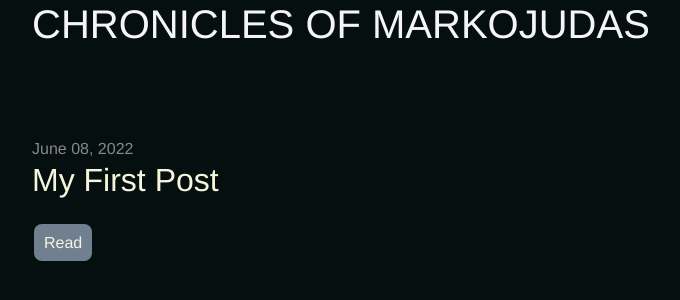
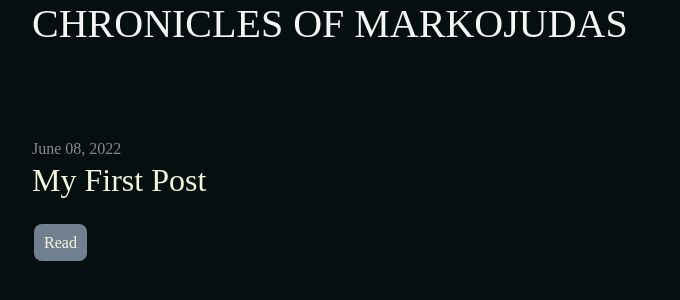
Before and after one commit to Markojudas/chronicles, a Jekyll site: the page built from index.html, in a window 1280 px wide. Shown: the top 300 px of the page, without its empty margins (53-733 px from the left). Built offline with Jekyll 4.4.1, drawn with Linux system fonts in a browser that asks for light colours; nearby versions of some CDN libraries; some web fonts are replaced.

Commit message:
changed font-family

```diff
--- a/_layouts/default.html
+++ b/_layouts/default.html
@@ -8,6 +8,7 @@
     <!-- Bootstrap 4.0 CSS -->
     <link rel="stylesheet" href="https://cdn.jsdelivr.net/npm/bootstrap@4.0.0/dist/css/bootstrap.min.css"
         integrity="sha384-Gn5384xqQ1aoWXA+058RXPxPg6fy4IWvTNh0E263XmFcJlSAwiGgFAW/dAiS6JXm" crossorigin="anonymous" />
+    <link rel="stylesheet" href="https://fonts.googleapis.com/css2?family=BIZ+UDMincho&display=swap" rel="stylesheet">
 
     <!-- JQuery first, then Popper.js, then Bootstap JS -->
     <script src="https://code.jquery.com/jquery-3.2.1.slim.min.js"
@@ -35,7 +36,7 @@
         /* padding-left: 180px;
         padding-right: 200px; */
         font-size: medium;
-        font-family: 'Franklin Gothic Medium', 'Arial Narrow', Arial, sans-serif;
+        font-family: 'BIZ UDmincho', serif;
         color: whitesmoke;
     }
 
```
